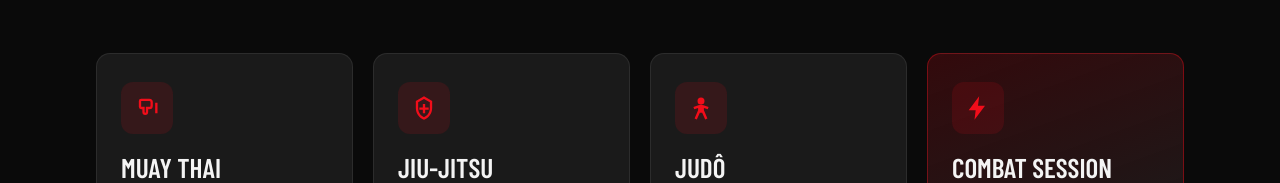
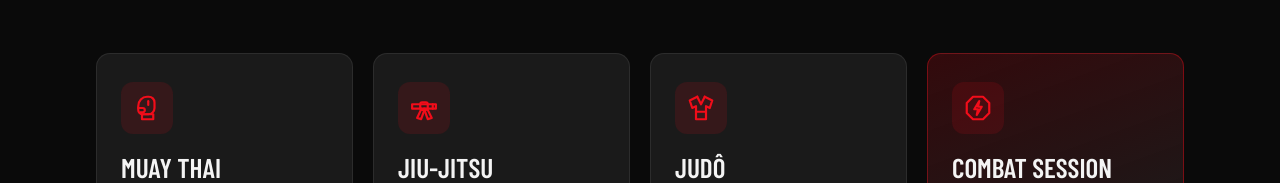
Before and after one commit to VeigaTeam/landing-page, a plain HTML site: page index.html in a window 1280 px wide. Shown: the part 1320-1503 px from the top of the page. Drawn offline with nearby package versions, Linux system fonts and the light colour scheme; a web font is replaced by a local one.

Commit message:
Trocar ícones das modalidades por ícones temáticos
Muay Thai ganha luva de boxe, Jiu-Jitsu faixa amarrada, Judô kimono
e Combat Session octógono com raio. Ícones passam a ser de contorno
para ficarem consistentes entre si.

```diff
--- a/index.html
+++ b/index.html
@@ -119,7 +119,7 @@
         <div class="grid grid--4">
           <article class="card">
             <div class="card__icon" aria-hidden="true">
-              <svg viewBox="0 0 24 24"><path d="M7 4h7a3 3 0 0 1 3 3v3a3 3 0 0 1-3 3h-1v2.5a2.5 2.5 0 0 1-5 0V13H7a2 2 0 0 1-2-2V6a2 2 0 0 1 2-2Zm0 2v5h3v4.5a.5.5 0 0 0 1 0V11h3a1 1 0 0 0 1-1V7a1 1 0 0 0-1-1H7Zm12 1.5 2 0v9l-2 0z"/></svg>
+              <svg viewBox="0 0 24 24"><path d="M5 10.5C5 6.4 8.1 3 12 3h1.5A4.5 4.5 0 0 1 18 7.5V12a5 5 0 0 1-5 5H8.5A3.5 3.5 0 0 1 5 13.5z"/><path d="M5 12h3.5a1.75 1.75 0 0 1 0 3.5H6.5"/><path d="M8 17h9v4H8z"/><path d="M13 6.5v3"/></svg>
             </div>
             <h3>Muay Thai</h3>
             <p>A arte das oito armas: socos, chutes, joelhadas e cotoveladas. Técnica, condicionamento e muita energia a cada aula.</p>
@@ -128,7 +128,7 @@
 
           <article class="card">
             <div class="card__icon" aria-hidden="true">
-              <svg viewBox="0 0 24 24"><path d="M12 2 5 6v6c0 5 3 8.5 7 10 4-1.5 7-5 7-10V6l-7-4Zm0 2.2 5 2.9v4.9c0 3.9-2.2 6.7-5 7.9-2.8-1.2-5-4-5-7.9V7.1l5-2.9Zm-1 4.3h2v3h3v2h-3v3h-2v-3H8v-2h3v-3Z"/></svg>
+              <svg viewBox="0 0 24 24"><path d="M2.5 9h19v3.5h-19z"/><path d="M19 9v3.5"/><path d="M10 12.5 6.5 20l3.2.9 3-8.4"/><path d="M12 12.5l3 8.4 3.2-.9-3.7-7.5"/><rect x="9" y="7.5" width="6" height="6" rx="1.5"/></svg>
             </div>
             <h3>Jiu-Jitsu</h3>
             <p>Alavancas, controle e finalizações. A arte suave que ensina a vencer no chão com inteligência, não com força bruta.</p>
@@ -137,7 +137,7 @@
 
           <article class="card">
             <div class="card__icon" aria-hidden="true">
-              <svg viewBox="0 0 24 24"><path d="M12 3a3 3 0 1 1 0 6 3 3 0 0 1 0-6Zm-6.5 8.2 4.3-1.6a6 6 0 0 1 4.4 0l4.3 1.6-.7 1.9-3.3-1.2V14l3 7-1.9.8L13 16h-2l-2.6 5.8L6.5 21l3-7v-2.1l-3.3 1.2-.7-1.9Z"/></svg>
+              <svg viewBox="0 0 24 24"><path d="M9 3 3 6l2 6 3-1.5V21h8V10.5l3 1.5 2-6-6-3"/><path d="M9 3l3 6 3-6"/><path d="M8 15h8"/></svg>
             </div>
             <h3>Judô</h3>
             <p>Projeções, quedas e disciplina olímpica. Equilíbrio, respeito e técnica para crianças e adultos.</p>
@@ -146,7 +146,7 @@
 
           <article class="card card--highlight">
             <div class="card__icon" aria-hidden="true">
-              <svg viewBox="0 0 24 24"><path d="M13 2 4 14h6l-1 8 9-12h-6l1-8Z"/></svg>
+              <svg viewBox="0 0 24 24"><path d="M8 3h8l5 5v8l-5 5H8l-5-5V8z"/><path d="M13 6.5 9 13h3l-1 4.5 4-6.5h-3z"/></svg>
             </div>
             <h3>Combat Session</h3>
             <p>Um treino especial que mistura fundamentos de Muay Thai e Jiu-Jitsu. Uma experiência diferente dos treinos normais, feita para evoluir ainda mais dentro da luta.</p>
--- a/styles.css
+++ b/styles.css
@@ -248,7 +248,7 @@ p { margin: 0; }
   color: var(--red);
   margin-bottom: 20px;
 }
-.card__icon svg { width: 28px; height: 28px; fill: currentColor; }
+.card__icon svg { width: 30px; height: 30px; fill: none; stroke: currentColor; stroke-width: 1.75; stroke-linecap: round; stroke-linejoin: round; }
 .card h3 { font-size: 1.7rem; font-weight: 800; margin-bottom: 10px; }
 .card p { color: var(--muted); font-size: 0.95rem; flex: 1; }
 .card__link { margin-top: 22px; font-weight: 600; font-size: 0.9rem; color: var(--white); }
```
